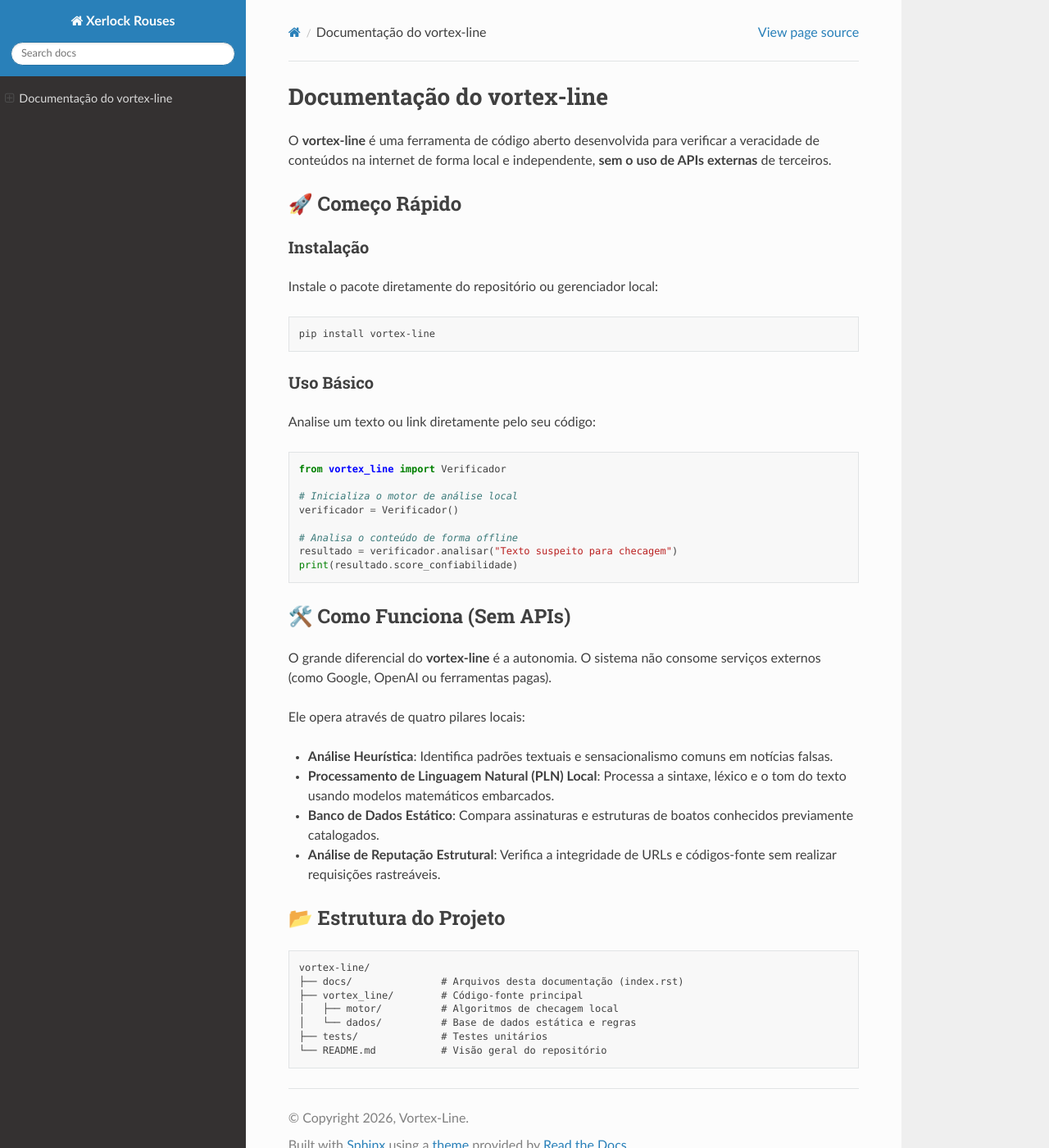
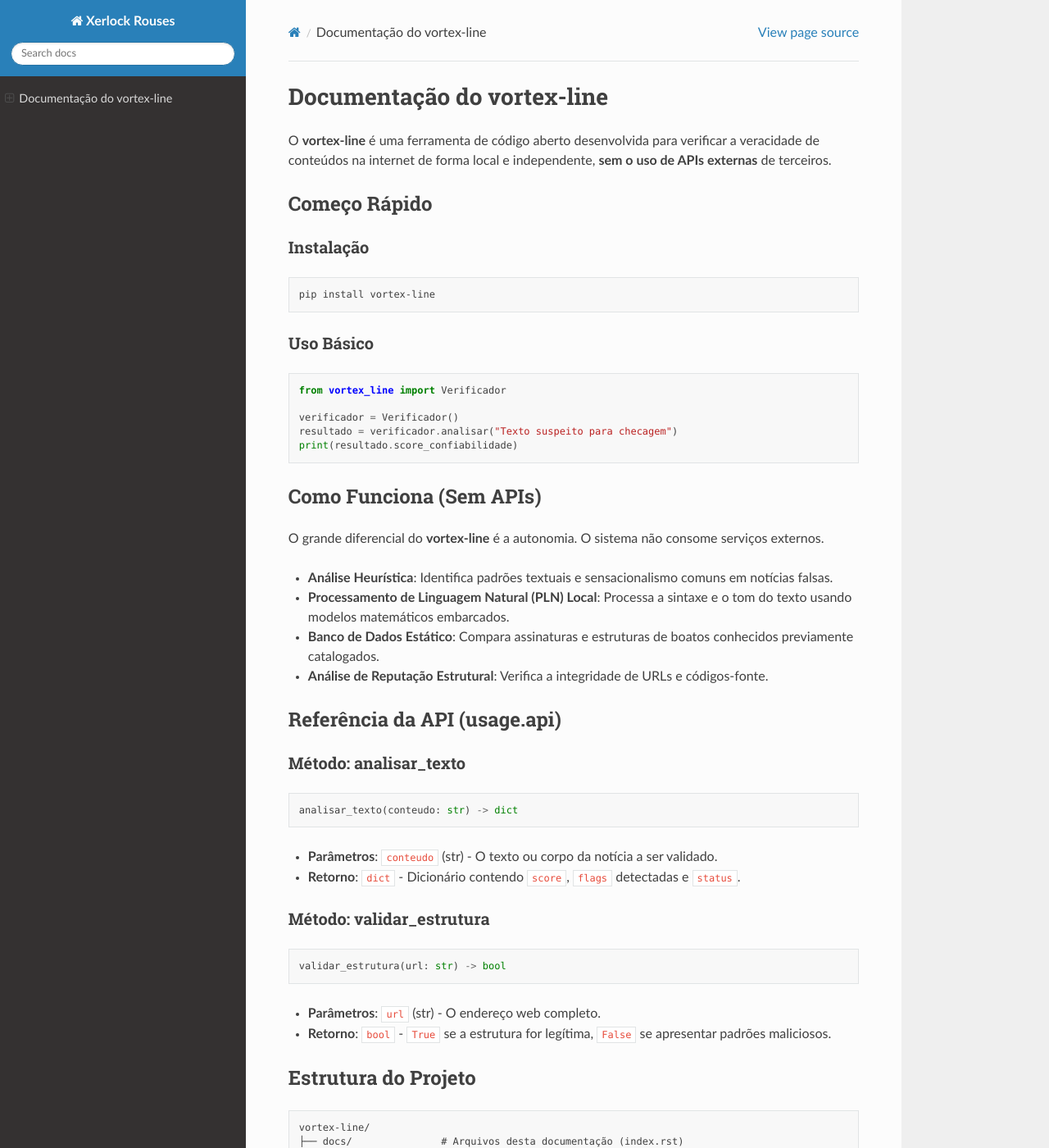
Before and after one commit to Vortex-Line/Xerloks-Rouses, a Sphinx documentation site: the page built from docs/source/index.rst, in a window 1280 px wide and 1400 px high. Shown: the whole window at 82% size. Built offline with Sphinx 7.4.7 and the Read the Docs theme 3.1.0, drawn with Linux system fonts in a browser that asks for light colours.

Commit message:
Update index.rst

```diff
--- a/docs/source/index.rst
+++ b/docs/source/index.rst
@@ -1,18 +1,14 @@
-.. vortex-line documentation master file
-
 ===========================
 Documentação do vortex-line
 ===========================
 
 O **vortex-line** é uma ferramenta de código aberto desenvolvida para verificar a veracidade de conteúdos na internet de forma local e independente, **sem o uso de APIs externas** de terceiros.
 
-🚀 Começo Rápido
-================
+Começo Rápido
+=============
 
 Instalação
 ----------
-
-Instale o pacote diretamente do repositório ou gerenciador local:
 
 .. code-block:: bash
 
@@ -21,35 +17,49 @@ Instale o pacote diretamente do repositório ou gerenciador local:
 Uso Básico
 ----------
 
-Analise um texto ou link diretamente pelo seu código:
-
 .. code-block:: python
 
    from vortex_line import Verificador
 
-   # Inicializa o motor de análise local
    verificador = Verificador()
-
-   # Analisa o conteúdo de forma offline
    resultado = verificador.analisar("Texto suspeito para checagem")
    print(resultado.score_confiabilidade)
 
+Como Funciona (Sem APIs)
+========================
 
-🛠️ Como Funciona (Sem APIs)
-===========================
-
-O grande diferencial do **vortex-line** é a autonomia. O sistema não consome serviços externos (como Google, OpenAI ou ferramentas pagas).
-
-Ele opera através de quatro pilares locais:
+O grande diferencial do **vortex-line** é a autonomia. O sistema não consome serviços externos.
 
 * **Análise Heurística**: Identifica padrões textuais e sensacionalismo comuns em notícias falsas.
-* **Processamento de Linguagem Natural (PLN) Local**: Processa a sintaxe, léxico e o tom do texto usando modelos matemáticos embarcados.
+* **Processamento de Linguagem Natural (PLN) Local**: Processa a sintaxe e o tom do texto usando modelos matemáticos embarcados.
 * **Banco de Dados Estático**: Compara assinaturas e estruturas de boatos conhecidos previamente catalogados.
-* **Análise de Reputação Estrutural**: Verifica a integridade de URLs e códigos-fonte sem realizar requisições rastreáveis.
+* **Análise de Reputação Estrutural**: Verifica a integridade de URLs e códigos-fonte.
 
+Referência da API (usage.api)
+=============================
 
-📂 Estrutura do Projeto
-=======================
+Método: analisar_texto
+----------------------
+
+.. code-block:: python
+
+   analisar_texto(conteudo: str) -> dict
+
+* **Parâmetros**: ``conteudo`` (str) - O texto ou corpo da notícia a ser validado.
+* **Retorno**: ``dict`` - Dicionário contendo ``score``, ``flags`` detectadas e ``status``.
+
+Método: validar_estrutura
+-------------------------
+
+.. code-block:: python
+
+   validar_estrutura(url: str) -> bool
+
+* **Parâmetros**: ``url`` (str) - O endereço web completo.
+* **Retorno**: ``bool`` - ``True`` se a estrutura for legítima, ``False`` se apresentar padrões maliciosos.
+
+Estrutura do Projeto
+====================
 
 .. code-block:: text
 
```
